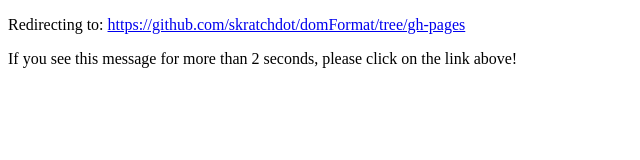
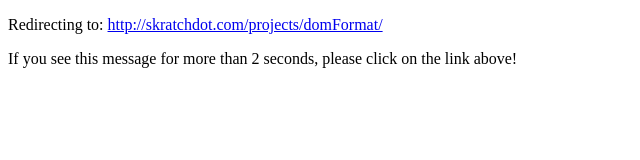
Before and after one commit to skratchdot/domFormat, a plain HTML site: page index.html in a window 1280 px wide. Shown: the whole page, without its empty margins (0-640 px from the left). Drawn offline with Linux system fonts and the light colour scheme.

Commit message:
fixing redirect

```diff
--- a/index.html
+++ b/index.html
@@ -2,14 +2,14 @@
 <html>
 <head>
 	<meta charset="utf-8" />
-	<meta http-equiv="Refresh" content="2;url=https://github.com/skratchdot/domFormat/tree/gh-pages" />
+	<meta http-equiv="Refresh" content="2;url=http://skratchdot.com/projects/domFormat/" />
 	<title>skratchdot on github.</title>
 </head>
 <body>
 	<p>
 		Redirecting to:
-		<a href="https://github.com/skratchdot/domFormat/tree/gh-pages">
-			https://github.com/skratchdot/domFormat/tree/gh-pages
+		<a href="http://skratchdot.com/projects/domFormat/">
+			http://skratchdot.com/projects/domFormat/
 		</a>
 	</p>
 	<p>
```
